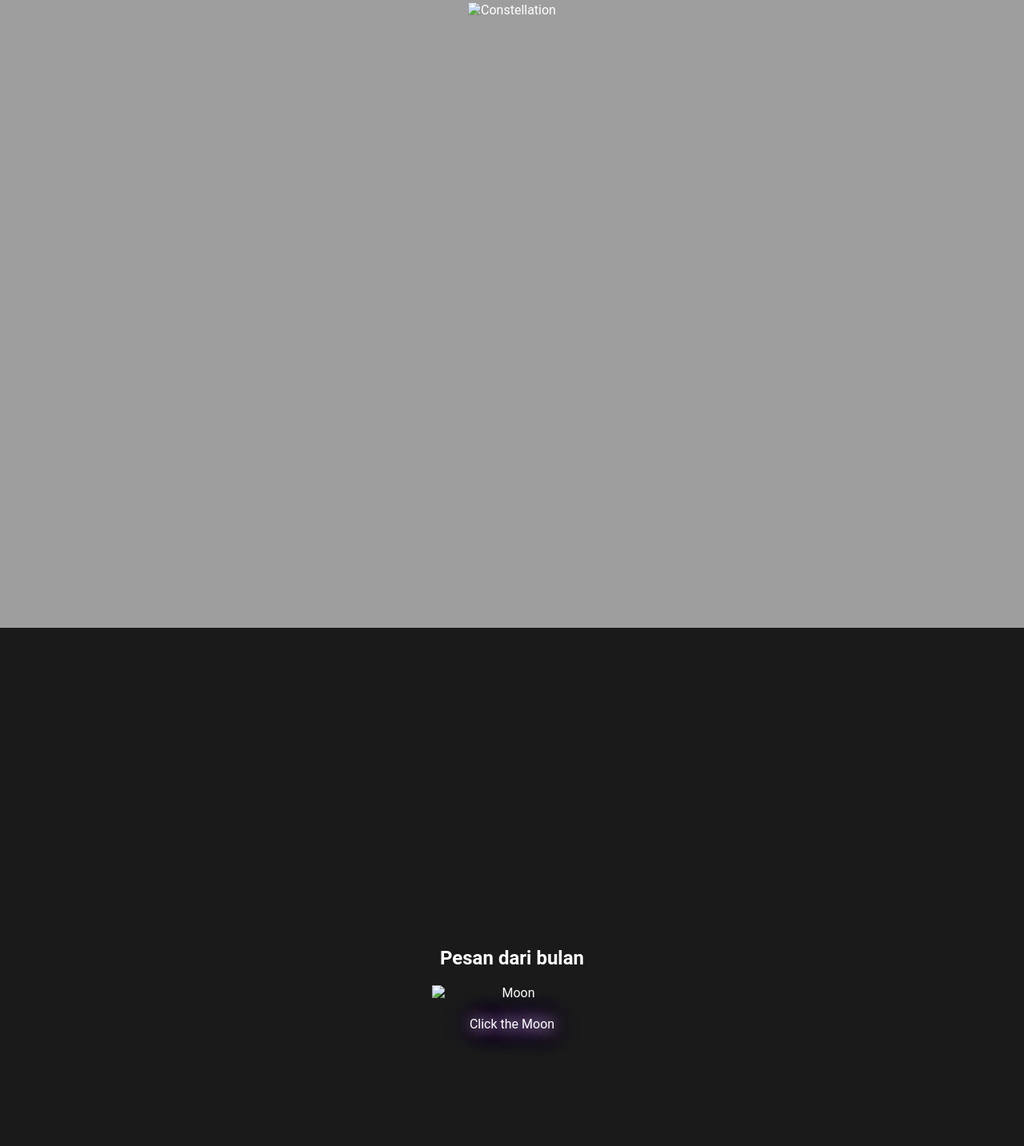
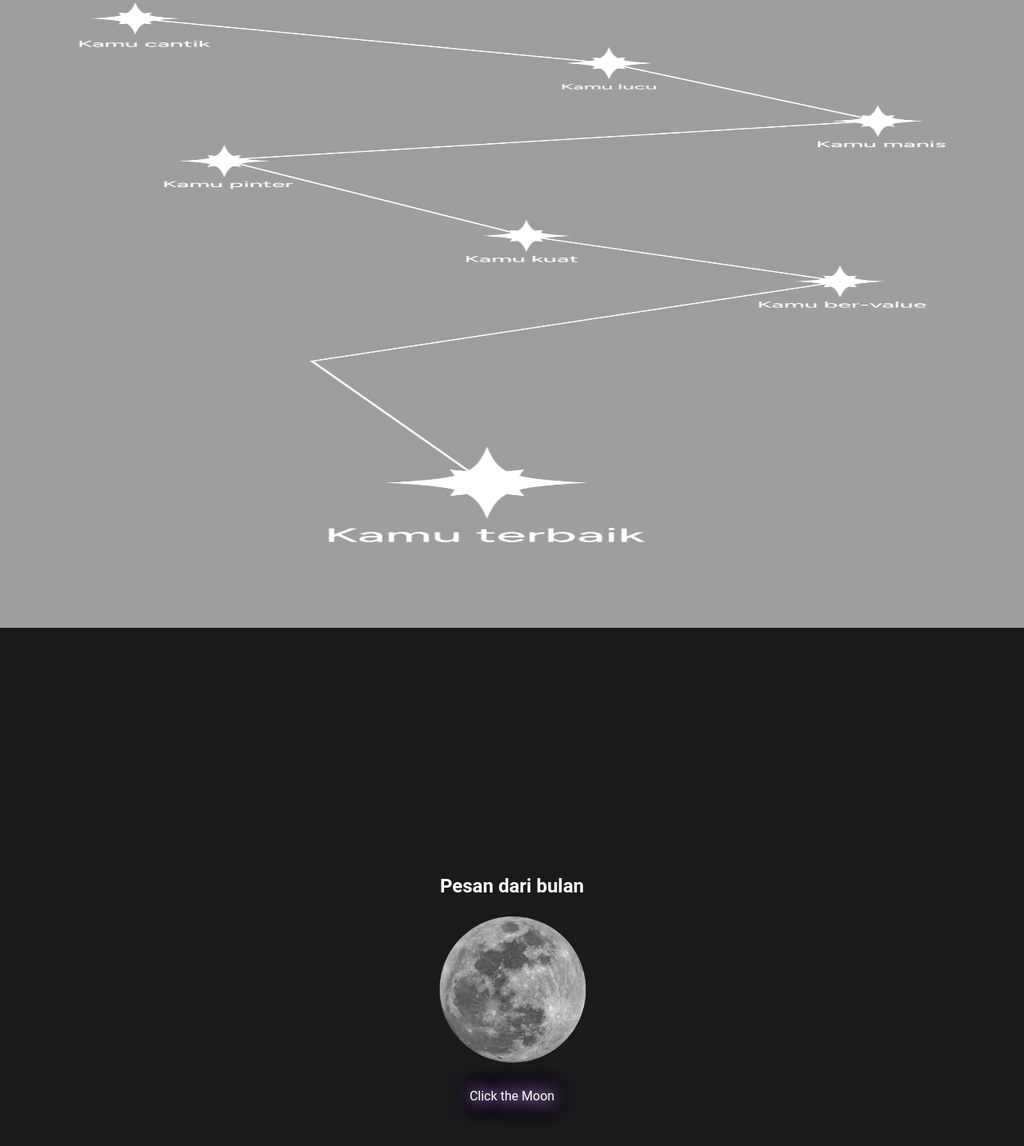
Before and after one commit to ardiansyah-10/apology-in-space, a plain HTML site: page index.html in a window 1280 px wide. Shown: the part 1915-3348 px from the top of the page at 80% size. Drawn offline with Linux system fonts and the light colour scheme; the site is published under a folder, as on GitHub Pages, so addresses that start at the root find nothing.

Commit message:
index.html

```diff
--- a/index.html
+++ b/index.html
@@ -34,7 +34,7 @@
       <div>
         <img
           class="constellation"
-          src="/assets/images/rasi_bintang.png"
+          src="assets/images/rasi_bintang.png"
           alt="Constellation"
         />
       </div>
@@ -45,7 +45,7 @@
     <section id="personal-touch">
       <h2>Pesan dari bulan</h2>
       <img
-        src="/assets/images/moon.jpg"
+        src="assets/images/moon.jpg"
         alt="Moon"
         class="moon"
         onclick="openMoonMessage()"
```
